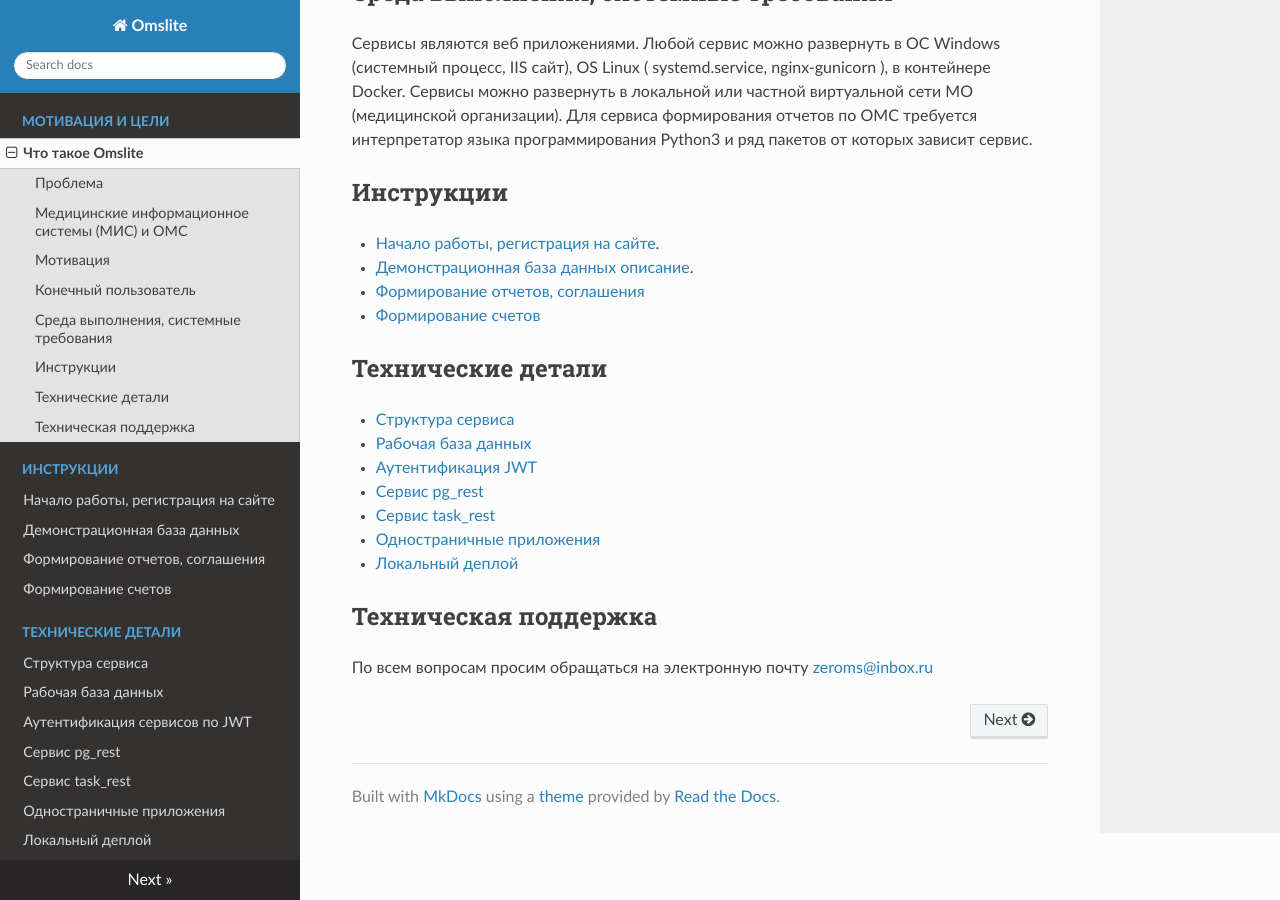
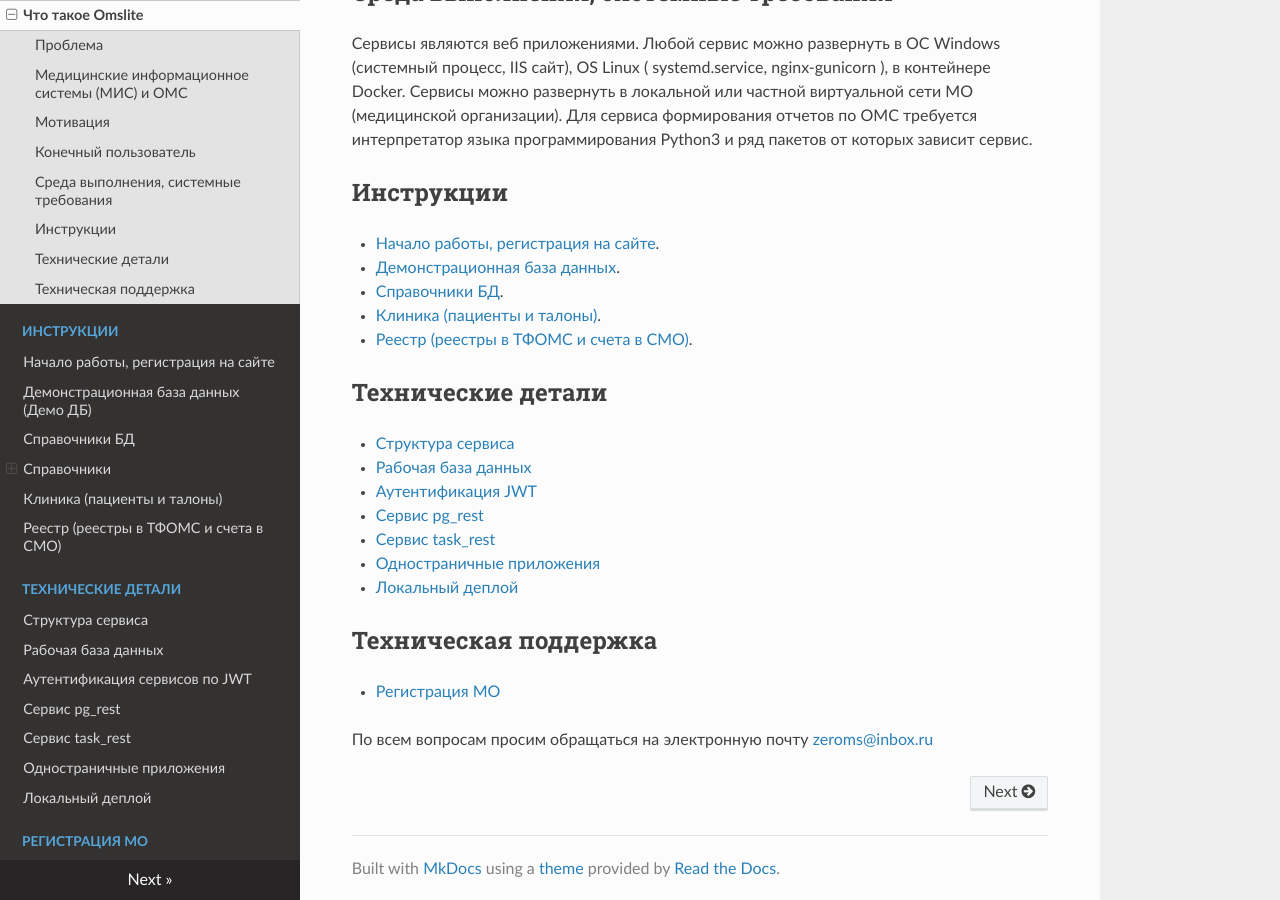
Before and after one commit to SLikhachev/zerodocs, an MkDocs documentation site: the page built from docs/index.md, in a window 1280 px wide and 900 px high, scrolled down 984 px. Built offline with MkDocs 1.6.1, drawn with Linux system fonts in a browser that asks for light colours; nearby versions of some CDN libraries.

Commit message:
more docs added

```diff
--- a/docs/index.md
+++ b/docs/index.md
@@ -38,21 +38,24 @@ Python3 и ряд пакетов от которых зависит сервис
 
 ## Инструкции
 
-- [Начало работы, регистрация на сайте](omsite.md).
-- [Демонстрационная база данных описание](demodb.md).
-- [Формирование отчетов, соглашения](reestr.md)
-- [Формирование счетов](invoice.md)
+- [Начало работы, регистрация на сайте](user/omsite.md).
+- [Демонстрационная база данных](user/demodb.md).
+- [Справочники БД](user/sprav.md).
+- [Клиника (пациенты и талоны)](user/clinic.md).
+- [Реестр (реестры в ТФОМС и счета в СМО)](user/reestr.md).
 
 ## Технические детали
 
-- [Структура сервиса](struct.md)
-- [Рабочая база данных](workdb.md)
-- [Аутентификация JWT](jwt_auth.md)
-- [Сервис pg_rest](pg_rest.md)
-- [Сервис task_rest](task_rest.md)
-- [Одностраничные приложения](spa.md)
-- [Локальный деплой](local_deploy.md)
+- [Структура сервиса](admin/struct.md)
+- [Рабочая база данных](admin/workdb.md)
+- [Аутентификация JWT](admin/jwt_auth.md)
+- [Сервис pg_rest](admin/pg_rest.md)
+- [Сервис task_rest](admin/task_rest.md)
+- [Одностраничные приложения](admin/spa.md)
+- [Локальный деплой](admin/local_deploy.md)
 
 ## Техническая поддержка
 
+- [Регистрация МО](service/mo_register.md)
+
 По всем вопросам просим обращаться на электронную почту <zeroms@inbox.ru>
--- a/docs/invoice.md
+++ /dev/null
@@ -1 +0,0 @@
-# Формирование счетов
--- /dev/null
+++ b/docs/user/clinic.md
@@ -0,0 +1 @@
+# Клиника (пациенты и талоны)
--- a/docs/reestr.md
+++ b/docs/user/reestr.md
@@ -1,4 +1,4 @@
-# Формирование отчетов, соглашения
+# Реестр (реестры в ТФОМС и счета в СМО)
 
 Отчеты по ОМС выполняются виде архивов состоящих из XML файлов, структура и содержание
 которых, определяются правилами, установленными в документах территориальных и федерального
--- /dev/null
+++ b/docs/user/sprav.md
@@ -0,0 +1 @@
+# Справочники БД
--- /dev/null
+++ b/docs/user/sprav/local.md
@@ -0,0 +1 @@
+# Локальные справочники
--- a/mkdocs.yml
+++ b/mkdocs.yml
@@ -1,19 +1,24 @@
 site_name: Omslite
-site_url: https://example.com/
+site_url: http://omslite.site/
 nav:
   - "Мотивация и цели":
     - index.md
   - "Инструкции":
-    - omsite.md
-    - demodb.md
-    - reestr.md
-    - invoice.md
+    - user/omsite.md
+    - user/demodb.md
+    - user/sprav.md
+    - "Справочники":
+      - user/sprav/local.md
+    - user/clinic.md
+    - user/reestr.md
   - "Технические детали":
-    - struct.md
-    - workdb.md
-    - jwt_auth.md
-    - pg_rest.md
-    - task_rest.md
-    - spa.md
-    - local_deploy.md
+    - admin/struct.md
+    - admin/workdb.md
+    - admin/jwt_auth.md
+    - admin/pg_rest.md
+    - admin/task_rest.md
+    - admin/spa.md
+    - admin/local_deploy.md
+  - "Регистрация МО":
+    - service/mo_register.md
 theme: readthedocs
```
Also changed, not shown: docs/demodb.md (deleted, +0 -1 lines), docs/omsite.md (deleted, +0 -1 lines), docs/service/mo_register.md (added, +1 -0 lines), docs/user/demodb.md (added, +17 -0 lines), docs/user/omsite.md (added, +69 -0 lines), docs/admin/jwt_auth.md (renamed from docs/jwt_auth.md), docs/admin/local_deploy.md (renamed from docs/local_deploy.md), docs/admin/pg_rest.md (renamed from docs/pg_rest.md), docs/admin/spa.md (renamed from docs/spa.md), docs/admin/struct.md (renamed from docs/struct.md), docs/admin/task_rest.md (renamed from docs/task_rest.md), docs/admin/workdb.md (renamed from docs/workdb.md), 1 other file.
